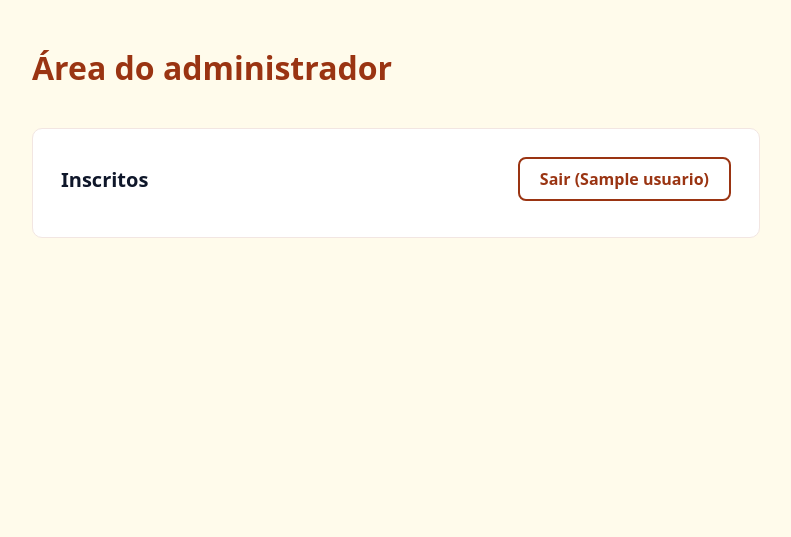
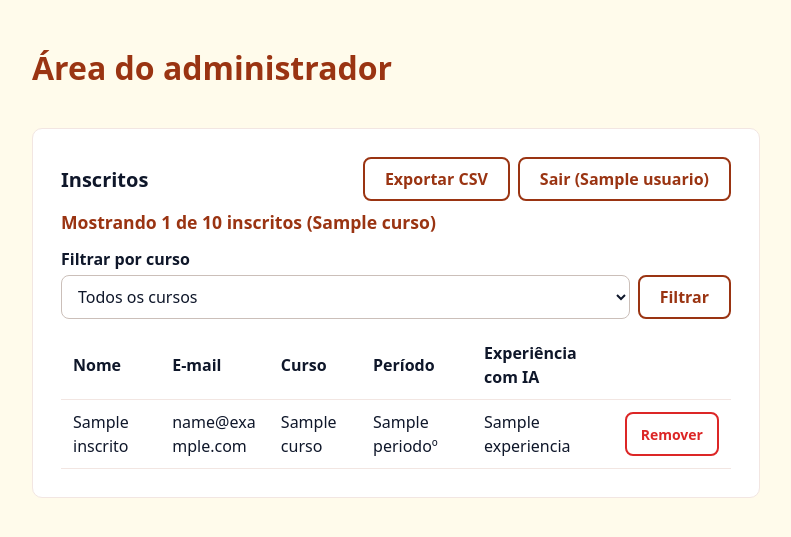
Before and after one commit to conjuntivite/projeto-aula-claude, a FastAPI app: template app/templates/admin.html in a window 1280 px wide. Shown: the top 537 px of the page, without its empty margins (244-1035 px from the left). Run offline with FastAPI, Linux system fonts and the light colour scheme; the template is opened without the code that fills it: most values are stand-ins (such as "Sample title", 1, 10 or a date in 2020).

Commit message:
feat: lista, filtro, remoção com CSRF e CSV na área de admin
Co-Authored-By: Claude Sonnet 5.5 <noreply@anthropic.com>

```diff
--- a/app/templates/admin.html
+++ b/app/templates/admin.html
@@ -4,10 +4,56 @@
 <section class="cartao" aria-labelledby="titulo-lista">
   <div class="lista-topo">
     <h2 id="titulo-lista">Inscritos</h2>
-    <form method="post" action="/admin/logout">
-      <input type="hidden" name="csrf" value="{{ csrf }}">
-      <button type="submit" class="botao secundario">Sair ({{ usuario }})</button>
-    </form>
+    <div class="acoes">
+      <a class="botao secundario" href="/admin/inscricoes.csv">Exportar CSV</a>
+      <form method="post" action="/admin/logout">
+        <input type="hidden" name="csrf" value="{{ csrf }}">
+        <button type="submit" class="botao secundario">Sair ({{ usuario }})</button>
+      </form>
+    </div>
   </div>
+
+  <p class="total" role="status">
+    {% if curso %}Mostrando {{ inscritos|length }} de {{ total }} inscritos ({{ curso }})
+    {% else %}Total: {{ total }} {{ 'inscrito' if total == 1 else 'inscritos' }}{% endif %}
+  </p>
+
+  <form method="get" action="/admin" class="filtro">
+    <label for="filtro-curso">Filtrar por curso</label>
+    <div class="filtro-linha">
+      <select id="filtro-curso" name="curso">
+        <option value="">Todos os cursos</option>
+        {% for c in cursos %}<option value="{{ c }}"{% if c == curso %} selected{% endif %}>{{ c }}</option>{% endfor %}
+      </select>
+      <button type="submit" class="botao secundario">Filtrar</button>
+    </div>
+  </form>
+
+  {% if inscritos %}
+  <table>
+    <thead>
+      <tr><th scope="col">Nome</th><th scope="col">E-mail</th><th scope="col">Curso</th><th scope="col">Período</th><th scope="col">Experiência com IA</th><th scope="col"><span class="so-leitor">Ações</span></th></tr>
+    </thead>
+    <tbody>
+      {% for i in inscritos %}
+      <tr>
+        <td data-rotulo="Nome">{{ i.nome }}</td>
+        <td data-rotulo="E-mail">{{ i.email }}</td>
+        <td data-rotulo="Curso">{{ i.curso }}</td>
+        <td data-rotulo="Período">{{ i.periodo }}º</td>
+        <td data-rotulo="Experiência com IA">{{ experiencias[i.experiencia] }}</td>
+        <td>
+          <form method="post" action="/admin/inscricoes/{{ i.id }}/remover" data-confirmar="Remover a inscrição de {{ i.nome }}? Esta ação não pode ser desfeita.">
+            <input type="hidden" name="csrf" value="{{ csrf }}">
+            <button type="submit" class="botao remover" aria-label="Remover inscrição de {{ i.nome }}">Remover</button>
+          </form>
+        </td>
+      </tr>
+      {% endfor %}
+    </tbody>
+  </table>
+  {% else %}
+  <p class="vazio">{% if total %}Nenhum inscrito neste curso.{% else %}Nenhuma inscrição ainda.{% endif %}</p>
+  {% endif %}
 </section>
 {% endblock %}
--- a/app/templates/base.html
+++ b/app/templates/base.html
@@ -10,5 +10,6 @@
 <body>
   <header class="topo"><h1>Área do administrador</h1></header>
   <main>{% block conteudo %}{% endblock %}</main>
+  <script src="/admin.js"></script>
 </body>
 </html>
--- /dev/null
+++ b/publico/admin.js
@@ -0,0 +1,5 @@
+// A CSP bloqueia onclick inline, então a confirmação é feita aqui.
+document.addEventListener('submit', (e) => {
+  const msg = e.target.dataset.confirmar;
+  if (msg && !confirm(msg)) e.preventDefault();
+});
--- a/publico/style.css
+++ b/publico/style.css
@@ -120,3 +120,8 @@ td::before { content: attr(data-rotulo); flex: 0 0 8.5em; font-weight: 600; colo
 @media (prefers-reduced-motion: reduce) {
   * { transition: none !important; }
 }
+
+.botao { display: inline-flex; align-items: center; justify-content: center; text-decoration: none; }
+.acoes { display: flex; flex-wrap: wrap; gap: 8px; }
+.filtro-linha { display: flex; flex-wrap: wrap; gap: 8px; align-items: center; }
+.filtro-linha select { flex: 1 1 12em; }
```
Also changed, not shown: app/rotas_admin.py (+31 -4 lines), tests/test_admin_lista.py (added, +125 -0 lines).
